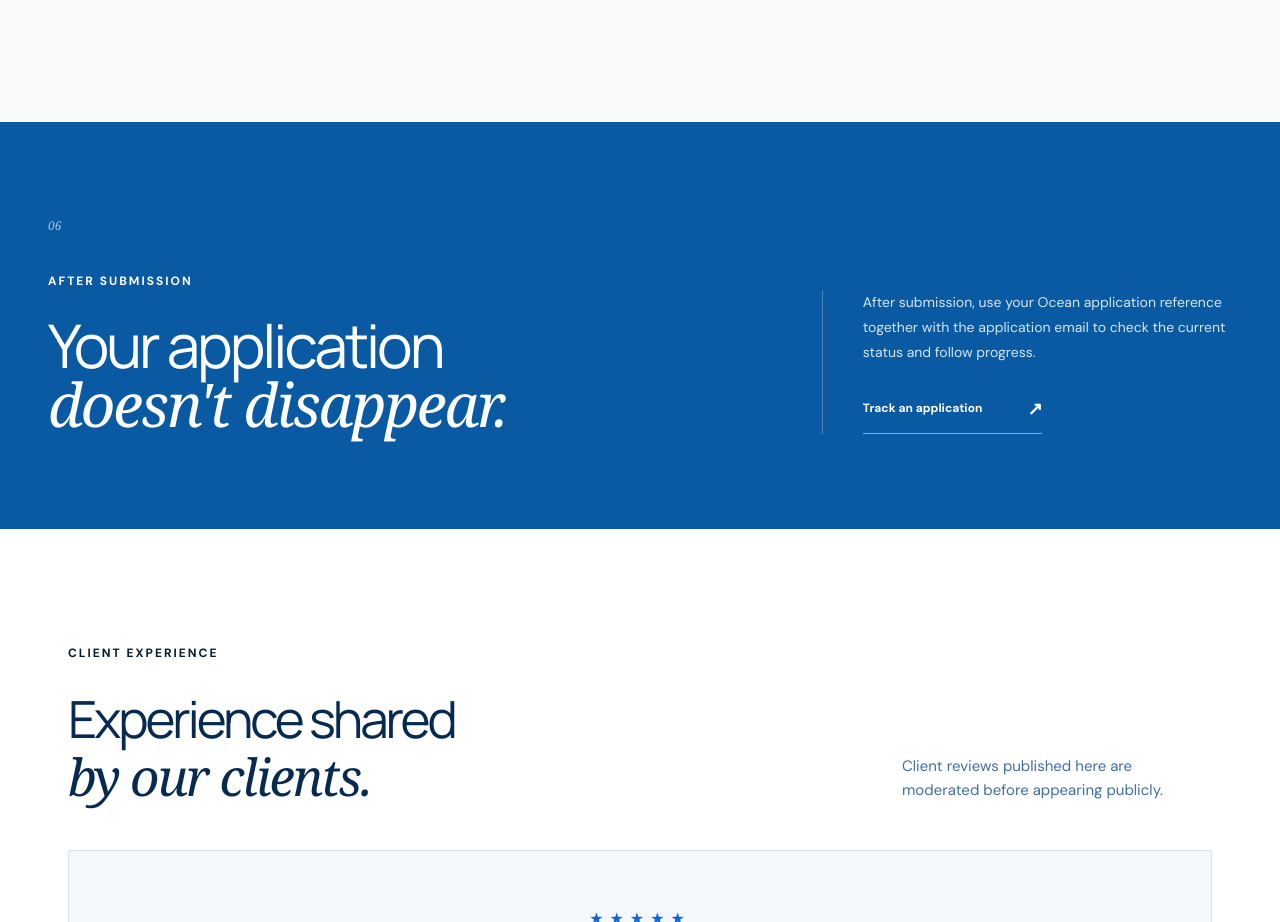
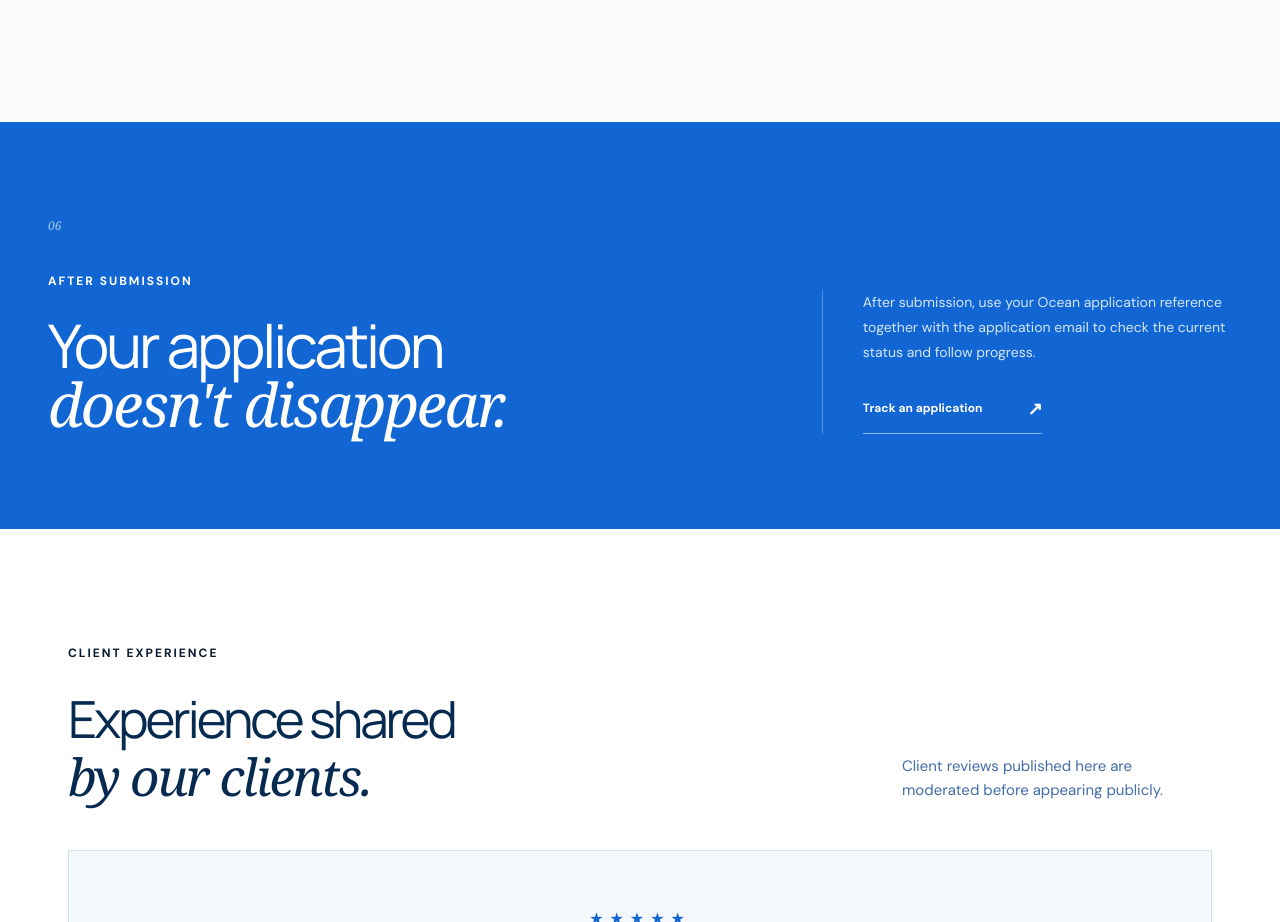
Before and after one commit to oceanyatchregistration-ui/ocean-yacht-registration, a website: page public/index.html in a window 1280 px wide. Shown: the part 5326-6248 px from the top of the page. Drawn offline with Linux system fonts and the light colour scheme; no server answers.

Commit message:
Align tracking band with primary brand blue

```diff
--- a/public/public-ui.css
+++ b/public/public-ui.css
@@ -76,3 +76,7 @@
 
 /* Brand-blue correction: contact/application section was still carrying the legacy navy. */
 .contact-section.contact-v3{background:var(--blue)}
+
+
+/* Keep the tracking band on the exact same primary brand blue as header/footer. */
+.tracking-callout{background:var(--blue)}
```
